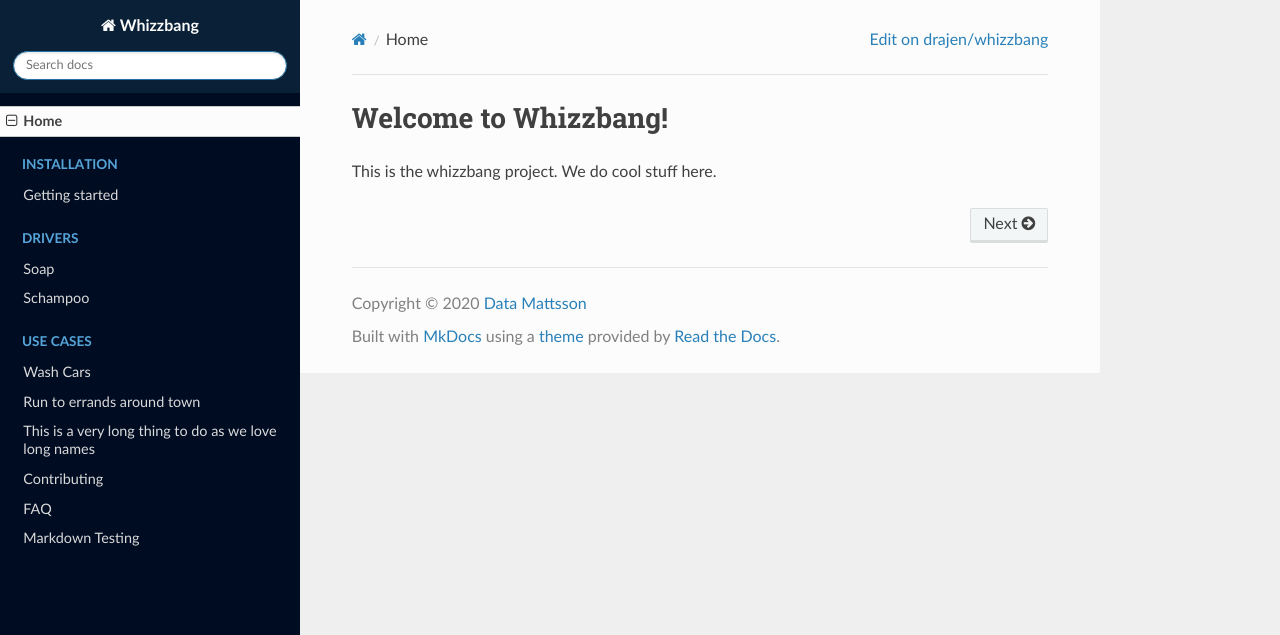
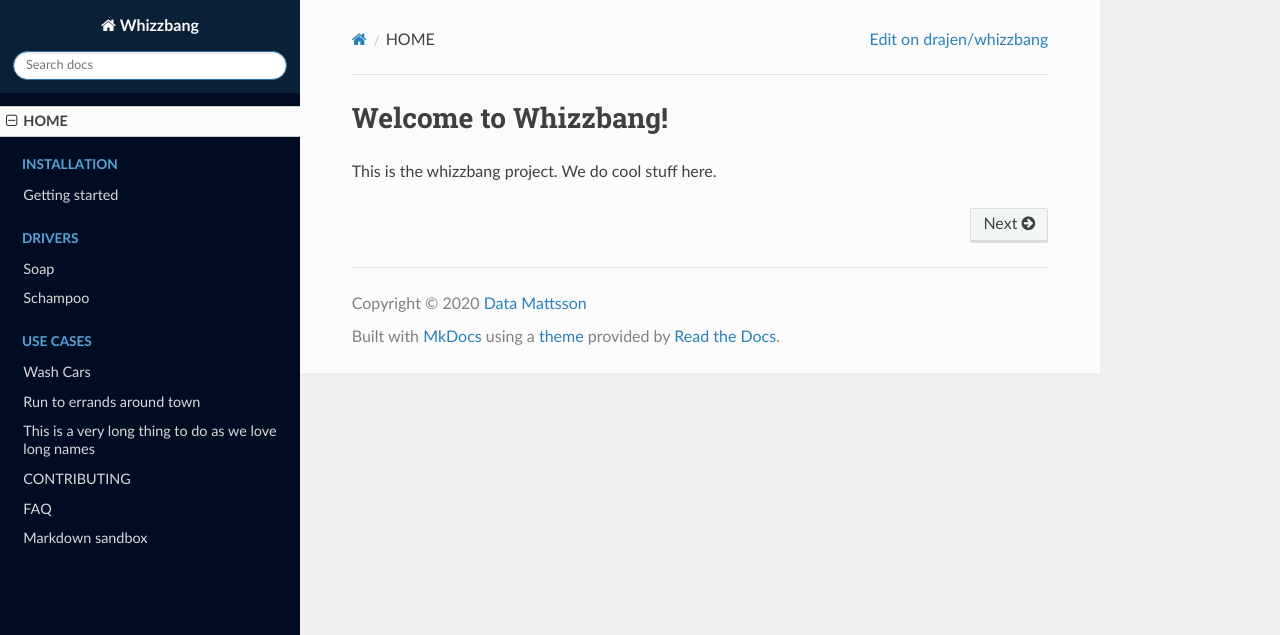
Before and after one commit to datamattsson/whizzbang, an MkDocs documentation site: the page built from docs/index.md, in a window 1280 px wide. Shown: the top 635 px of the page. Built offline with MkDocs 1.6.1, drawn with Linux system fonts in a browser that asks for light colours; nearby versions of some CDN libraries.

Commit message:
testing...

```diff
--- a/mkdocs.yml
+++ b/mkdocs.yml
@@ -10,16 +10,16 @@ google_analytics:
   - 'UA-79554149-3'
   - 'https://whizzbang.datamattsson.io'
 nav:
-  - Home: 'index.md'
-  - Installation:
+  - HOME: 'index.md'
+  - INSTALLATION:
     - 'Getting started': 'installation/getting_started.md'
-  - Drivers:
+  - DRIVERS:
     - Soap: 'soap.md'
     - Schampoo: 'soap.md'
-  - Use Cases:
+  - USE CASES:
     - Wash Cars: 'cars.md'
     - Run to errands around town: 'usecase2.md'
     - This is a very long thing to do as we love long names: 'long.md'
-  - Contributing: 'contributing.md'
+  - CONTRIBUTING: 'contributing.md'
   - FAQ: 'faq.md'
-  - Markdown Testing: 'sample.md'
+  - Markdown sandbox: 'sample.md'
```
